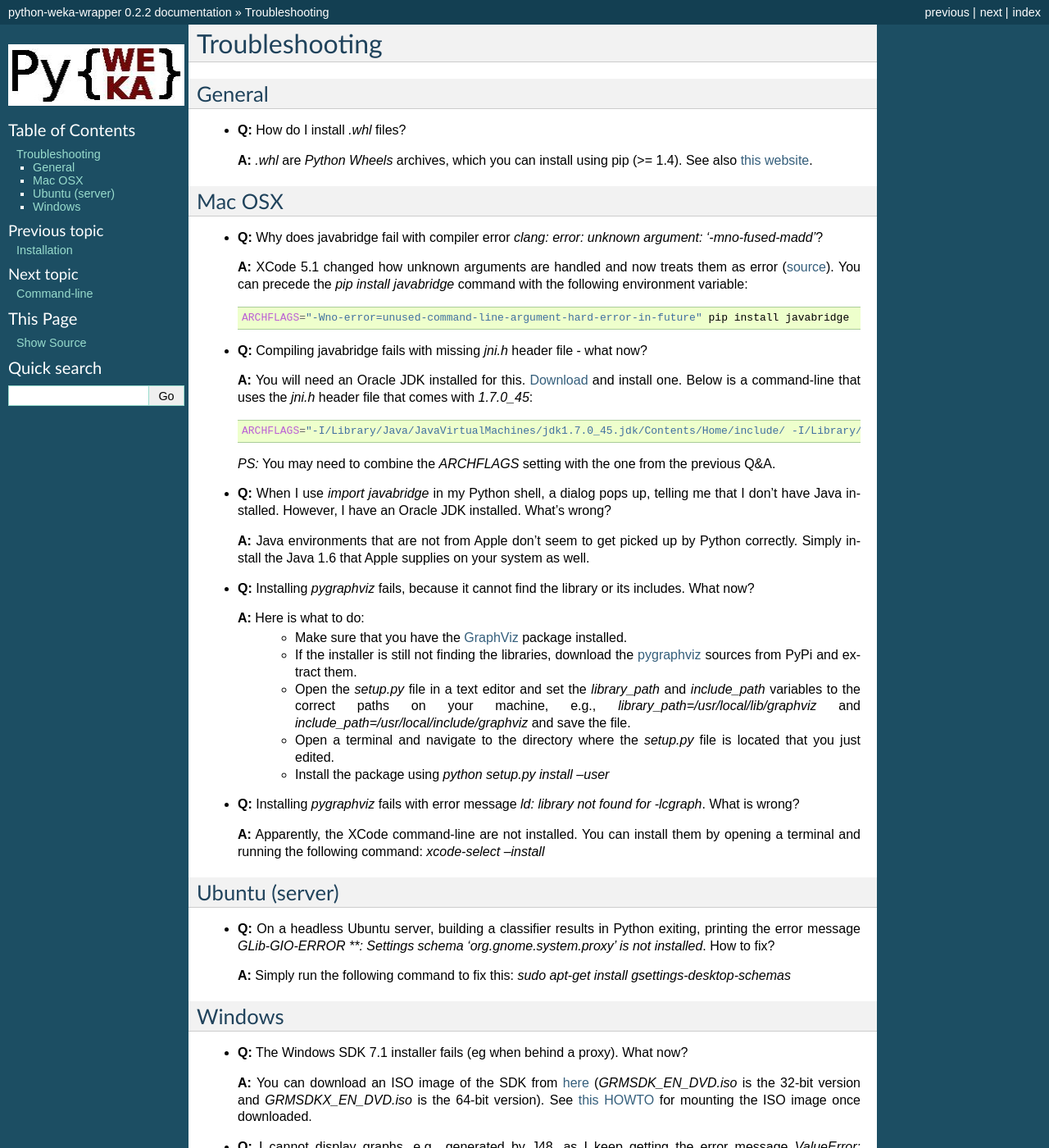
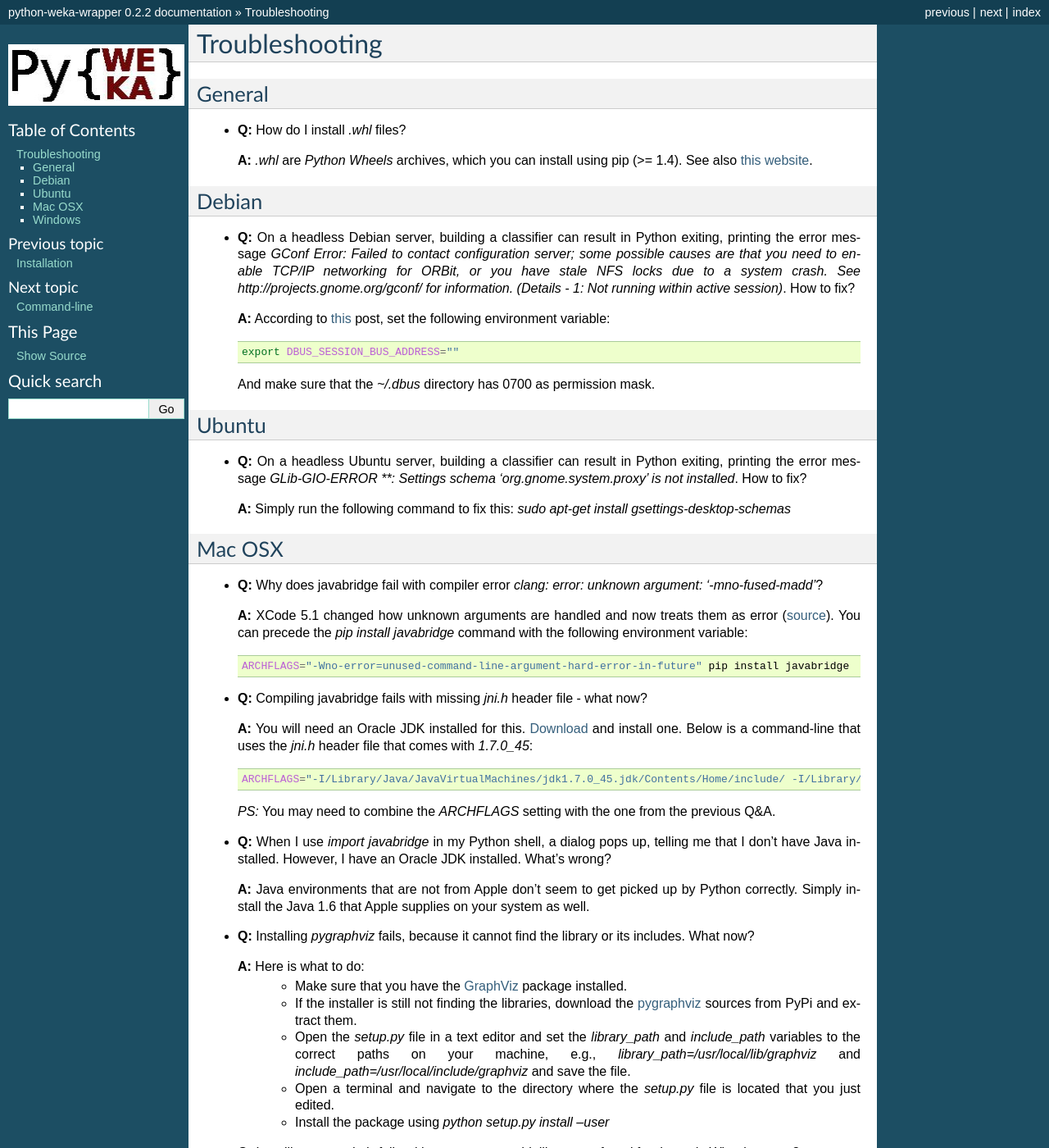
Before and after one commit to fracpete/python-weka-wrapper, a Sphinx documentation site: the page built from doc/source/troubleshooting.rst, in a window 1280 px wide and 1400 px high. Shown: the whole window at 82% size. Built offline with Sphinx 7.4.7, drawn with Linux system fonts in a browser that asks for light colours.

Commit message:
added section on headless Debian server

```diff
--- a/doc/source/troubleshooting.rst
+++ b/doc/source/troubleshooting.rst
@@ -7,6 +7,34 @@ General
 * **Q:** How do I install `.whl` files?
 
   **A:** `.whl` are *Python Wheels* archives, which you can install using pip (>= 1.4). See also `this website <http://pythonwheels.com/>`_.
+
+
+Debian
+------
+
+* **Q:** On a headless Debian server, building a classifier can result in Python exiting, printing the error message
+  `GConf Error: Failed to contact configuration server; some possible causes are that you need to enable TCP/IP
+  networking for ORBit, or you have stale NFS locks due to a system crash. See http://projects.gnome.org/gconf/
+  for information. (Details -  1: Not running within active session)`. How to fix?
+
+  **A:** According to `this <http://stackoverflow.com/questions/1421498/linux-gedit-i-always-get-gconf-error-failed-to-contact-configuration-server>`_
+  post, set the following environment variable:
+
+  .. code-block:: bash
+
+     export DBUS_SESSION_BUS_ADDRESS=""
+
+  And make sure that the `~/.dbus` directory has 0700 as permission mask.
+
+
+Ubuntu
+------
+
+* **Q:** On a headless Ubuntu server, building a classifier can result in Python exiting, printing the error message
+  `GLib-GIO-ERROR **: Settings schema 'org.gnome.system.proxy' is not installed`. How to fix?
+
+  **A:** Simply run the following command to fix this:
+  `sudo apt-get install gsettings-desktop-schemas`
 
 
 Mac OSX
@@ -68,15 +96,6 @@ Mac OSX
   `xcode-select --install`
 
 
-Ubuntu (server)
----------------
-
-* **Q:** On a headless Ubuntu server, building a classifier results in Python exiting, printing the error message `GLib-GIO-ERROR **: Settings schema 'org.gnome.system.proxy' is not installed`. How to fix?
-
-  **A:** Simply run the following command to fix this:
-  `sudo apt-get install gsettings-desktop-schemas`
-
-
 Windows
 -------
 
```
